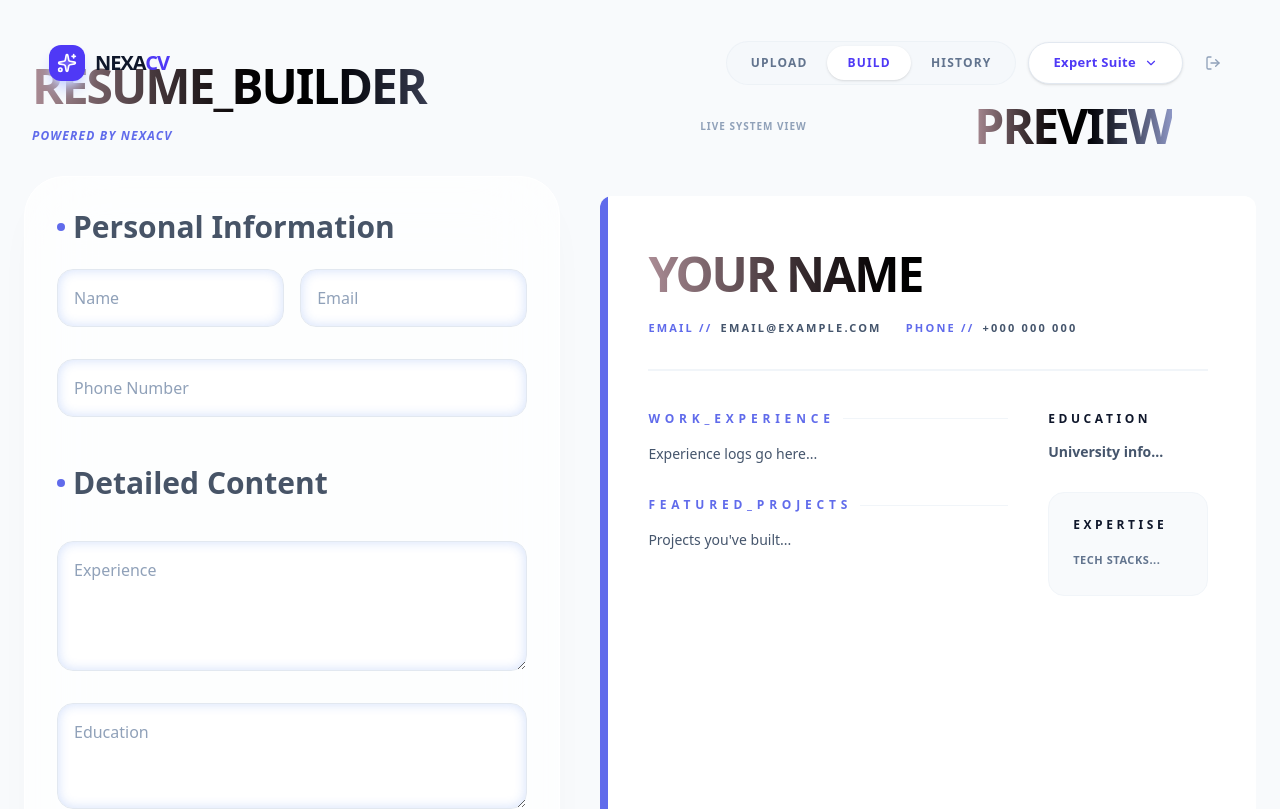
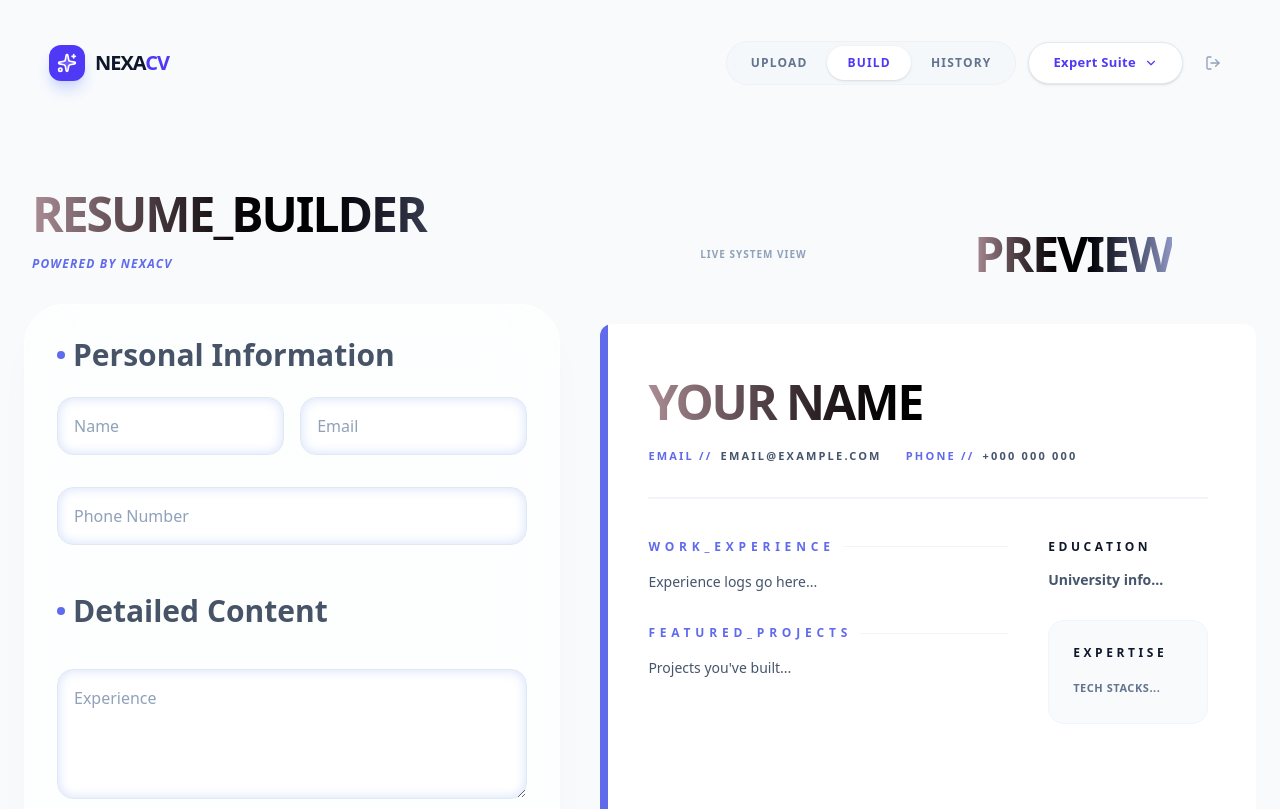
Before and after one commit to st-darwin/AI-resume-analyzer, a React (Vite) app: page /ResumeBuilder in a window 1280 px wide. Shown: the top 809 px of the page. Built offline with nearby package versions, Linux system fonts and the light colour scheme; a web font is replaced by a local one.

Commit message:
Update ResumeBuilder.tsx

```diff
--- a/src/sections/ResumeBuilder.tsx
+++ b/src/sections/ResumeBuilder.tsx
@@ -485,13 +485,11 @@ const ResumeBuilder = () => {
         <div className='bg-[#f8fafc] bg-[url("/images/bg-light-mesh.svg")] bg-fixed bg-cover min-h-screen p-4 md:p-6'>
             <Navbar />
 
-            {/* Changed flex-col to flex-col-reverse or kept as col,
-                but ensured items don't overlap */}
-            <div className='max-w-7xl mx-auto flex flex-col mt-8 md:flex-col xl:flex-row  gap-10 items-start'>
+            <div className='max-w-7xl  mx-auto flex flex-col mt-40 md:flex-col xl:flex-row  gap-10 items-start'>
 
                 {/* 1. INPUT SECTION */}
                 {/* Removed 'sticky' for mobile, only added 'md:sticky' */}
-                <section className='w-full md:w-full xl:w-[45%] xl:sticky md:top-6 order-2 md:order-1'>
+                <section className='w-full md:w-full xl:w-[45%] xl:sticky  md:top-6 order-2 md:order-1'>
                     <div className="mb-8 px-2">
                         <h1 className='text-3xl md:text-4xl font-black text-slate-900 tracking-tighter'>RESUME_BUILDER</h1>
                         <p className="text-[#606beb] text-xs font-bold tracking-widest uppercase mt-3 italic"> Powered by NexaCV </p>
```
